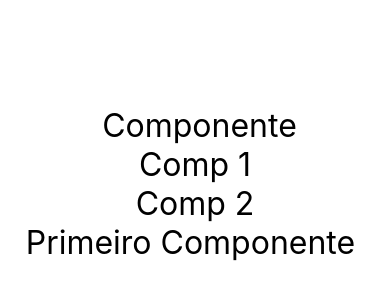
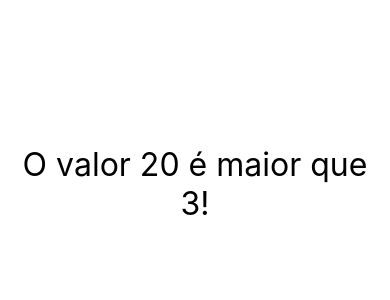
Before and after one commit to Railson25/react-native-exercicios, a React Native app in the folder exercicios/: screen / in a window 390 px wide. Shown: the part 238-538 px from the top of the page. Built offline with nearby package versions, Linux system fonts and the light colour scheme.

Commit message:
Passando Parametros

```diff
--- a/exercicios/src/App.js
+++ b/exercicios/src/App.js
@@ -1,16 +1,18 @@
 import React from 'react'
-import { View, StyleSheet } from 'react-native'
+import { Text, View, StyleSheet } from 'react-native'
 
-import Primeiro from './components/Primeiro'
-import Comp, { Comp1, Comp2 } from './components/Multi'
+// import Primeiro from './components/Primeiro'
+// import Comp, { Comp1, Comp2 } from './components/Multi'
+import MinMax from './components/MinMax'
 
 
 export default () => (
     <View style={style.App}>
-        <Comp />
+        <MinMax min="3" max="20" />
+        {/* <Comp />
         <Comp1 />
         <Comp2 />
-        <Primeiro />
+        <Primeiro /> */}
     </View>
 )
 
@@ -19,5 +21,6 @@ const style = StyleSheet.create({
         flex: 1,
         justifyContent: "center",
         alignItems: "center",
+        padding: 20
     }
 })
--- /dev/null
+++ b/exercicios/src/components/MinMax.js
@@ -0,0 +1,9 @@
+import React from 'react'
+import { Text } from 'react-native'
+import Style from './estilo'
+
+export default props => (
+    <Text style={Style.font}>
+         O valor {props.max} é maior que {props.min}!
+     </Text>
+)
--- a/exercicios/src/components/estilo.js
+++ b/exercicios/src/components/estilo.js
@@ -2,6 +2,7 @@ import { StyleSheet } from 'react-native'
 
 export default StyleSheet.create({
     font: {
-        fontSize: 32
+        fontSize: 32,
+        textAlign: "center"
     }
 })
```
